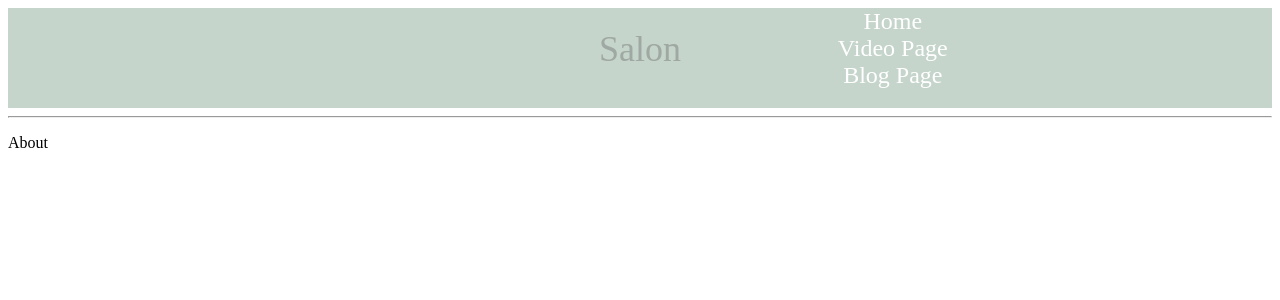
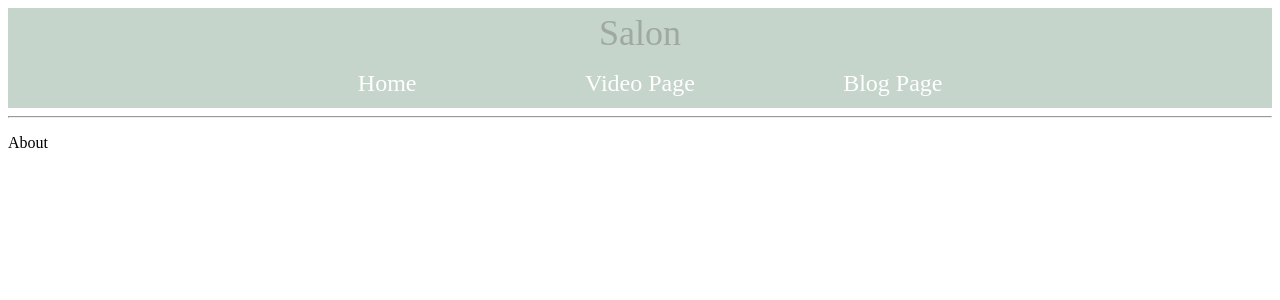
Before and after one commit to kittles04/salon, a Vue app: page / in a window 1280 px wide. Shown: the top 300 px of the page. Built offline with nearby package versions, Linux system fonts and the light colour scheme.

Commit message:
Placement of Elements in Nav Bar with CSS Grid

```diff
--- a/main.css
+++ b/main.css
@@ -3,13 +3,28 @@
   font-size: 36px;
   color: #9fa8a3; }
 
-#container__ul li {
+#container .routerlink1, .routerlink2, .routerlink3 {
   font-family: "Solway", serif;
   list-style-type: none;
   font-size: 24px; }
 
 #container {
   background-color: #c5d5cb; }
+
+div#container .routerlink1 {
+  -ms-grid-column: 2;
+  -ms-grid-column-span: 1;
+  grid-column: 2/3;
+  text-decoration: none;
+  color: #fff; }
+
+div#container .routerlink2 {
+  text-decoration: none;
+  color: #fff; }
+
+div#container .routerlink3 {
+  text-decoration: none;
+  color: #fff; }
 
 div #container h2 {
   -ms-grid-column: 3;
@@ -35,7 +50,7 @@ div #container {
   text-decoration: none;
   color: #fff; }
 
-li#container--two .routerlink {
+#container__ul li a .router-link-active {
   -ms-grid-column: 2;
   -ms-grid-column-span: 1;
   grid-column: 2/3;
@@ -43,9 +58,16 @@ li#container--two .routerlink {
   -ms-grid-row-span: 1;
   grid-row: 2/3; }
 
-#container li:hover,
-#container li.router-link-active,
-#container li.router-link-exact-active {
+ul#container__ul {
+  -ms-grid-column: 2;
+  -ms-grid-column-span: 1;
+  grid-column: 2/3;
+  -ms-grid-row: 2;
+  -ms-grid-row-span: 1;
+  grid-row: 2/3; }
+
+div#container router-link:hover,
+div#container router-link-active,
+div#container router-link-exact-active {
   background-color: #e3e0cf;
-  cursor: pointer;
-  width: auto; }
+  cursor: pointer; }
--- a/sass/_base.scss
+++ b/sass/_base.scss
@@ -9,7 +9,7 @@ $aboutPageFont:  'Solway', serif;
 
 $heading: 36px;
 
-$listItems: 24px;
+$routerLinks: 24px;
 
 
 #container h2{
@@ -18,10 +18,10 @@ $listItems: 24px;
     color: $mediumGreen;
 }
 
-#container__ul li{
+#container .routerlink1, .routerlink2, .routerlink3{
     font-family: $aboutPageFont;
     list-style-type: none;
-    font-size: $listItems;
+    font-size: $routerLinks;
 }
 
 #container{
--- a/sass/_components.scss
+++ b/sass/_components.scss
@@ -1,6 +1,24 @@
 //resusables: buttons, navbars, cards
 
 //navbar
+
+div#container .routerlink1 {
+    grid-column:2/3;
+    text-decoration: none;
+    color: $white;
+}
+
+
+div#container .routerlink2{
+    text-decoration: none;
+    color: $white;
+}
+
+
+div#container .routerlink3{
+    text-decoration: none;
+    color: $white;
+}
 
 div #container h2{
     grid-column:3/4;
@@ -16,29 +34,25 @@ div #container{
     justify-content: space-around;
 }
 
-#container__ul li a{
+#container__ul li a {
     text-decoration: none;
     color: $white;
 }
 
-ul#container__ul
-    li#container--one{
-
+#container__ul li a .router-link-active{
+    grid-column: 2/3;
+    grid-row: 2/3;
 }
 
-li#container--two .routerlink{
-    grid-column:2/3;
-    grid-row:2/3;
+ul#container__ul {
+      grid-column: 2/3;
+      grid-row: 2/3;
 }
 
-#container--three{
 
-}
-
-#container li:hover,
-#container li.router-link-active,
-#container li.router-link-exact-active {
+div#container router-link:hover,
+div#container router-link-active,
+div#container router-link-exact-active {
    background-color: $khaki;
    cursor: pointer;
-   width: auto;
  }
--- a/src/components/Navigation.vue
+++ b/src/components/Navigation.vue
@@ -1,11 +1,21 @@
+// <template>
+//   <div id="container">
+//       <h2>Salon</h2>
+//           <ul id="container__ul">
+//             <li id="container--one"><router-link to="/" class="routerlink">Home</router-link></li>
+//             <li id="container--two"><router-link to="/video" class="routerlink">Video Page</router-link></li>
+//             <li id="container--three"><router-link to="/blog" class="routerlink">Blog Page</router-link></li>
+//           </ul>
+//   </div>
+// </template>
+
 <template>
   <div id="container">
       <h2>Salon</h2>
-          <ul id="container__ul">
-            <li id="container--one"><router-link to="/" class="routerlink">Home</router-link></li>
-            <li id="container--two"><router-link to="/video" class="routerlink">Video Page</router-link></li>
-            <li id="container--three"><router-link to="/blog" class="routerlink">Blog Page</router-link></li>
-          </ul>
+
+           <router-link to="/" class="routerlink1">Home</router-link>
+           <router-link to="/video" class="routerlink2">Video Page</router-link>
+           <router-link to="/blog" class="routerlink3">Blog Page</router-link>
   </div>
 </template>
 
```
